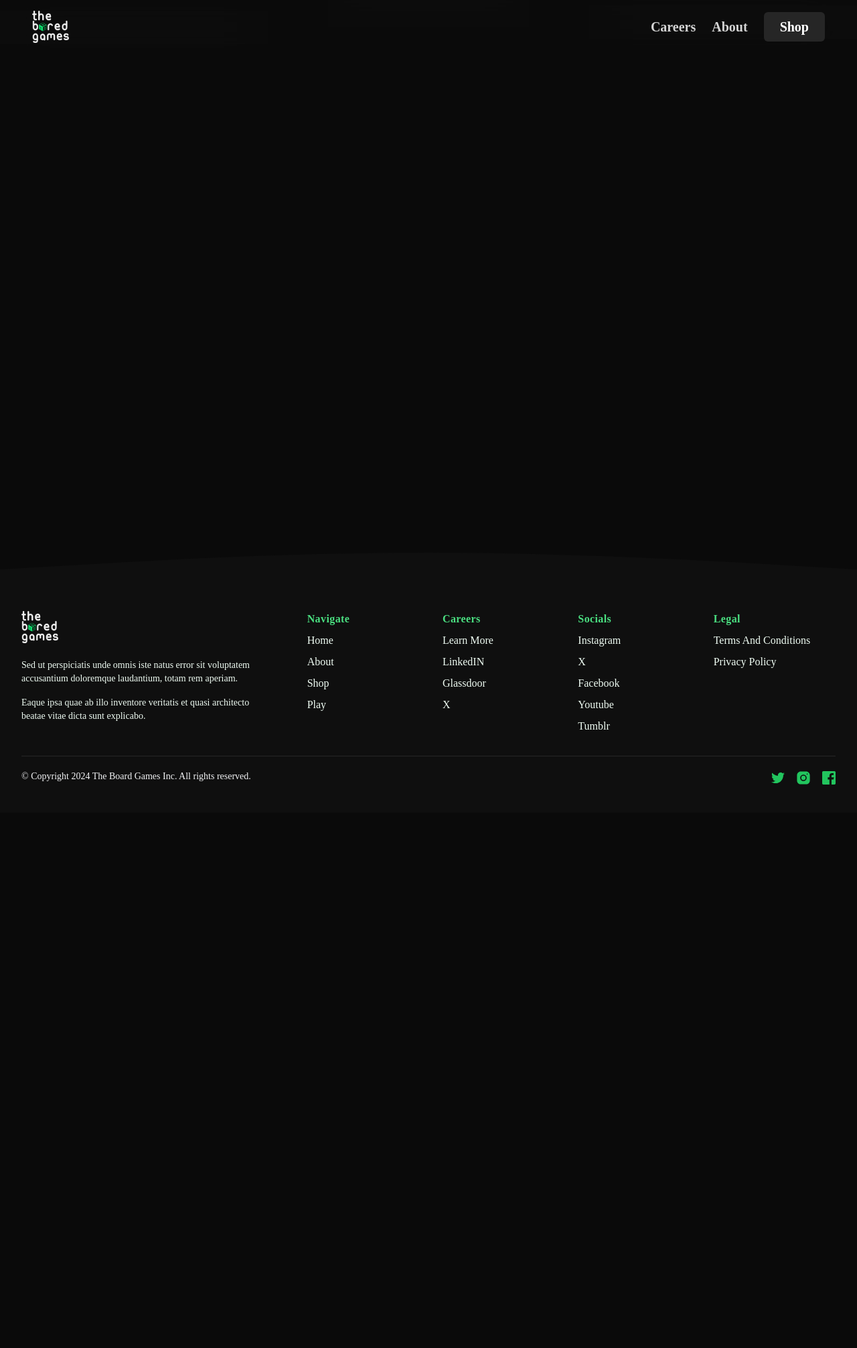
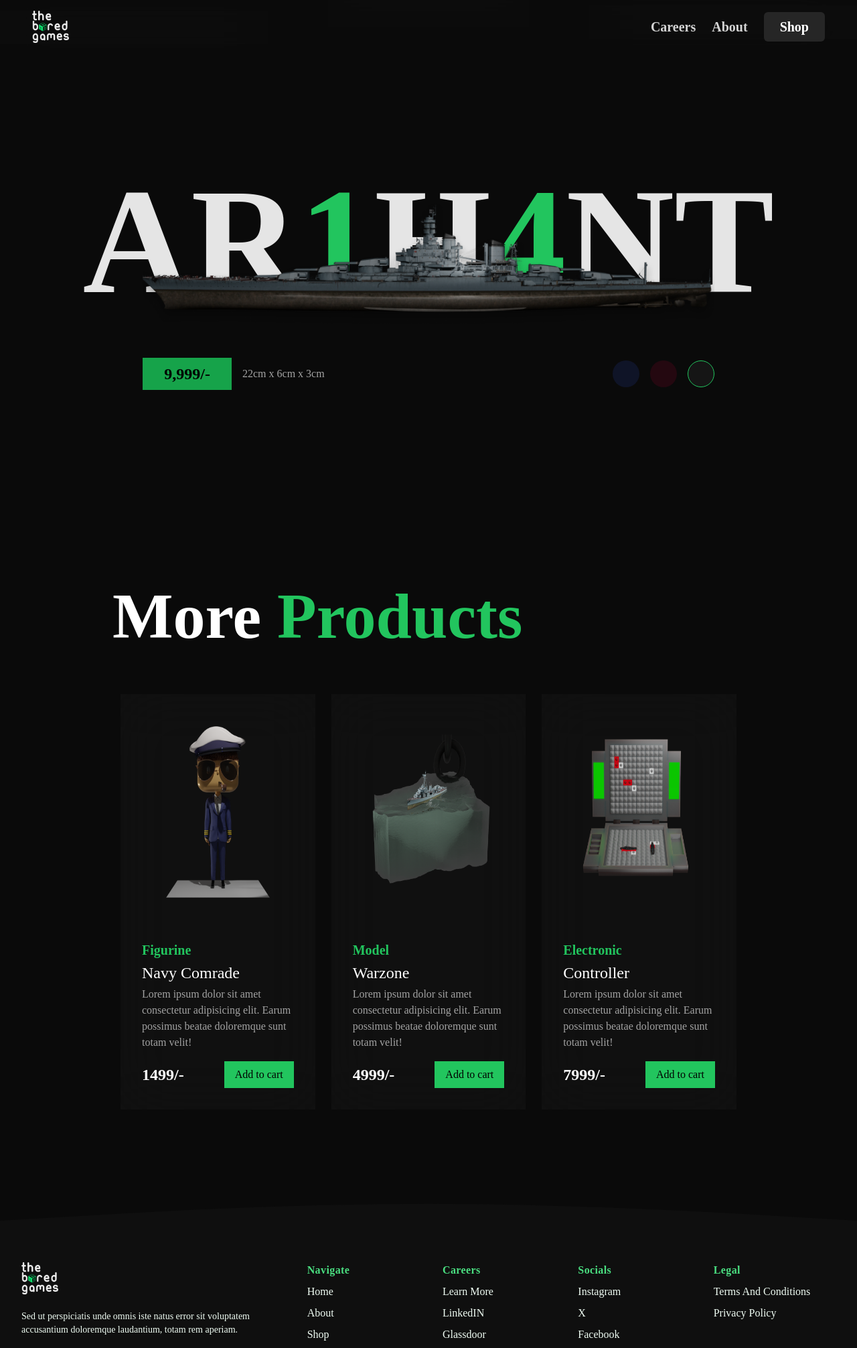
Before and after one commit to mridulxz/ts-hack-24, a Flask app: page /shop in a window 1280 px wide. Shown: the top 2012 px of the page at 67% size. Before the commit the page ends 1171 px from the top, so only its background shows below. Run offline with Flask 3, Linux system fonts and the light colour scheme; style sheets or scripts are compiled from the project's sources.

Commit message:
basic shop paeg

```diff
--- a/templates/shop.html
+++ b/templates/shop.html
@@ -1,3 +1,61 @@
 {% extends "base.html" %} {% block content %}
-<div class="min-h-screen"></div>
+<div class="min-h-screen flex text-white flex-col items-center">
+  <div class="h-screen mt-10 flex w-2/3 items-center justify-center flex-col">
+    <div class="absolute top-48 font-extrabold text-neutral-200 text-[14rem]">AR<span class="text-green-500">1</span>H<span class="text-green-500">4</span>NT</div>
+    <img src="/static/shipmodel.png" alt="" class="w-full z-[18]">
+    <div class="flex w-full mt-12 gap-4 items-center justify-between">
+      <div class="flex items-center gap-4">
+      <p class="bg-green-600 font-bold text-black px-8 py-2 text-2xl">9,999/-</p>
+      <p class="text-neutral-400">22cm x 6cm x 3cm</p>
+      </div>
+      <div class="flex gap-4">
+            <div class="h-10 w-10 bg-blue-950/40 rounded-full"></div>
+            <div class="h-10 w-10 bg-rose-950/40 rounded-full"></div>
+            <div class="h-10 w-10 bg-neutral-800/40 border-[1px] border-green-500 rounded-full"></div>
+      </div>
+    </div>
+  </div>
+  <div class=" md:w-3/4 mb-24 p-2 w-full flex flex-col">
+    <h1 class="text-[6rem] font-bold mb-8">More <span class="font-extrabold text-green-500">Products</span></h1>
+    <div class="flex w-full flex-wrap">
+      <div class="w-1/3 p-3 relative">
+          <div class="w-full z-[10] bg-neutral-900/50 backdrop-blur-2xl p-8 flex flex-col items-start">
+            <img src="/static/capn.png" class="h-72 p-4 self-center" alt="">
+            <p class="text-green-500 mt-12 font-semibold text-xl">Figurine</p>
+            <p class="my-1 text-2xl">Navy Comrade</p>
+            <p class="text-neutral-400">Lorem ipsum dolor sit amet consectetur adipisicing elit. Earum possimus beatae doloremque sunt totam velit!</p>
+            <div class="mt-4 flex w-full items-center justify-between">
+              <p class="font-bold text-2xl">1499/-</p>
+              <a href="/" class="bg-green-500 px-4 py-2 text-black">Add to cart</a>
+            </div>
+          </div>
+      </div>
+      <div class="w-1/3 p-3 relative">
+          <div class="w-full z-[10] bg-neutral-900/50 backdrop-blur-2xl p-8 flex flex-col items-start">
+            <img src="/static/warzone.png" class="h-72 p-4 self-center" alt="">
+            <p class="text-green-500 mt-12 font-semibold text-xl">Model</p>
+            <p class="my-1 text-2xl">Warzone</p>
+            <p class="text-neutral-400">Lorem ipsum dolor sit amet consectetur adipisicing elit. Earum possimus beatae doloremque sunt totam velit!</p>
+            <div class="mt-4 flex w-full items-center justify-between">
+              <p class="font-bold text-2xl">4999/-</p>
+              <a href="/" class="bg-green-500 px-4 py-2 text-black">Add to cart</a>
+            </div>
+          </div>
+      </div>
+      <div class="w-1/3 p-3 relative">
+          <div class="w-full z-[10] bg-neutral-900/50 backdrop-blur-2xl p-8 flex flex-col items-start">
+            <img src="/static/controller.png" class="h-72 p-4 self-center" alt="">
+            <p class="text-green-500 mt-12 font-semibold text-xl">Electronic</p>
+            <p class="my-1 text-2xl">Controller</p>
+            <p class="text-neutral-400">Lorem ipsum dolor sit amet consectetur adipisicing elit. Earum possimus beatae doloremque sunt totam velit!</p>
+            <div class="mt-4 flex w-full items-center justify-between">
+              <p class="font-bold text-2xl">7999/-</p>
+              <a href="/" class="bg-green-500 px-4 py-2 text-black">Add to cart</a>
+            </div>
+          </div>
+      </div>
+    </div>
+  </div>
+
+</div>
 {% endblock %}
```
Also changed, not shown: static/capn.png (added), static/controller.png (added), static/shipmodel.png (added), static/warzone.png (added).
